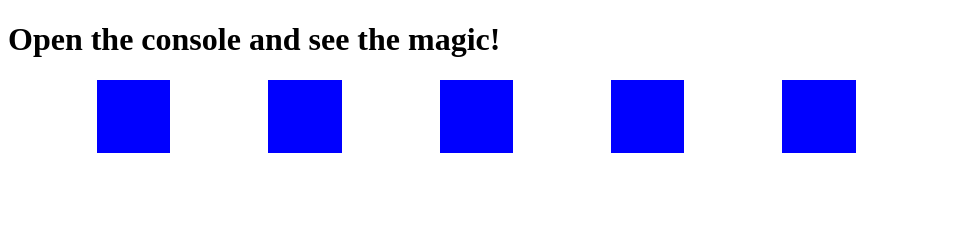
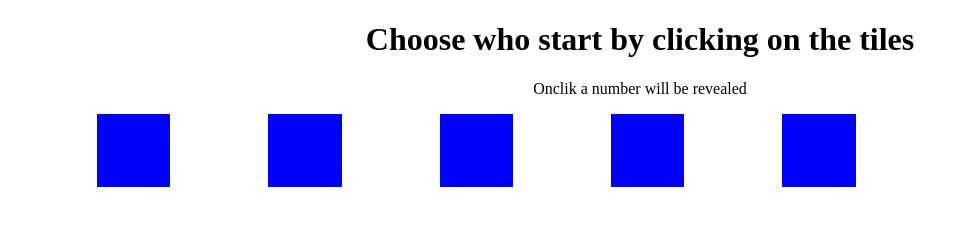
Before and after one commit to Tochiskool/whostartsfirst, a plain HTML site: page index.html in a window 1280 px wide. Shown: the whole page, without its empty margins (0-968 px from the left). Drawn offline with Linux system fonts and the light colour scheme.

Commit message:
Small updates

```diff
--- a/index.html
+++ b/index.html
@@ -8,7 +8,8 @@
   </head>
   <body>
     <header>
-      <h1>Open the console and see the magic!</h1>
+      <h1>Choose who start by clicking on the tiles</h1>
+      <p>Onclik a number will be revealed</p>
     </header>
     <main>
       <section>
--- a/style.css
+++ b/style.css
@@ -7,3 +7,7 @@
   padding: 3%;
   background-color: blue;
 }
+
+header {
+  text-align: center;
+}
```
